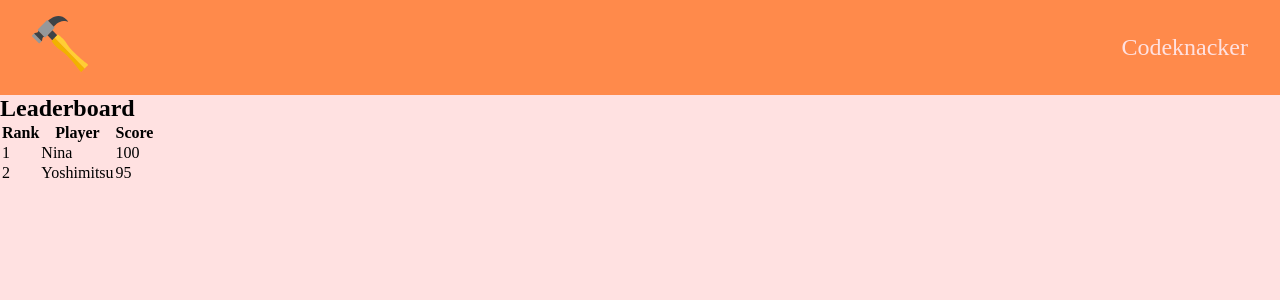
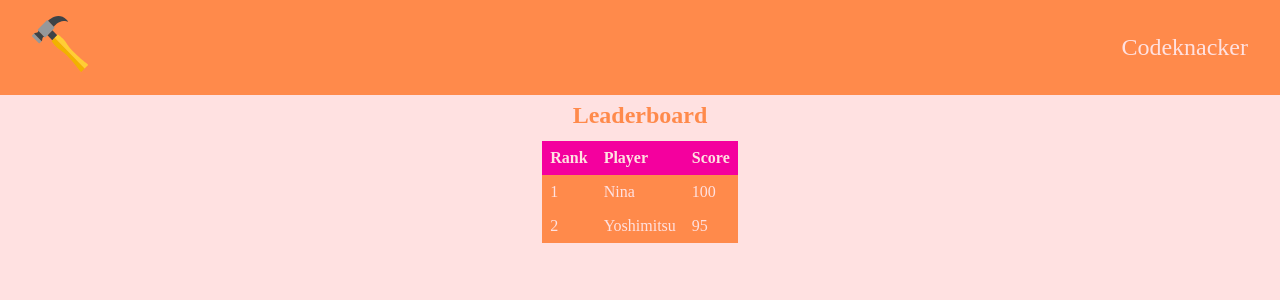
Before and after one commit to AnnaGraphic/codeknacker, a React (Vite) app: page /leaderboard in a window 1280 px wide. Shown: the top 300 px of the page. Built offline with nearby package versions, Linux system fonts and the light colour scheme.

Commit message:
add Leaderboard

```diff
--- a/src/components/Leaderboard/Leaderboard.jsx
+++ b/src/components/Leaderboard/Leaderboard.jsx
@@ -1,4 +1,5 @@
 import { useState } from 'react';
+import './leaderboard.css'
 
 export function Leaderboard() {
   const [leaderboardData, setLeaderboardData] = useState([
@@ -7,7 +8,7 @@ export function Leaderboard() {
   ]);
 
   return (
-    <div>
+    <div className='leaderboardContainer'>
       <h2>Leaderboard</h2>
       <table>
         <thead>
--- /dev/null
+++ b/src/components/Leaderboard/leaderboard.css
@@ -0,0 +1,28 @@
+.leaderboardContainer {
+  display: flex;
+  flex-direction: column;
+  align-items: center;
+}
+.leaderboardContainer h2 {
+  color: var(--main-color);
+  margin: 0.3em 0 0.3em 0;
+}
+.leaderboardContainer table {
+  margin: 0.3em 0;
+  color: var(--light);
+  border-collapse: collapse;
+}
+.leaderboardContainer th, .leaderboardContainer td {
+  text-align: left;
+  margin: 0.3em 0 0.3em 0;
+  padding: 0.5em;
+}
+.leaderboardContainer th {
+  background-color: var(--secondary-color);
+}
+.leaderboardContainer table tr {
+  background-color: var(--main-color);
+}
+.leaderboardContainer table tr:hover {
+  background-color: var(--main-color-darker);
+}
```
